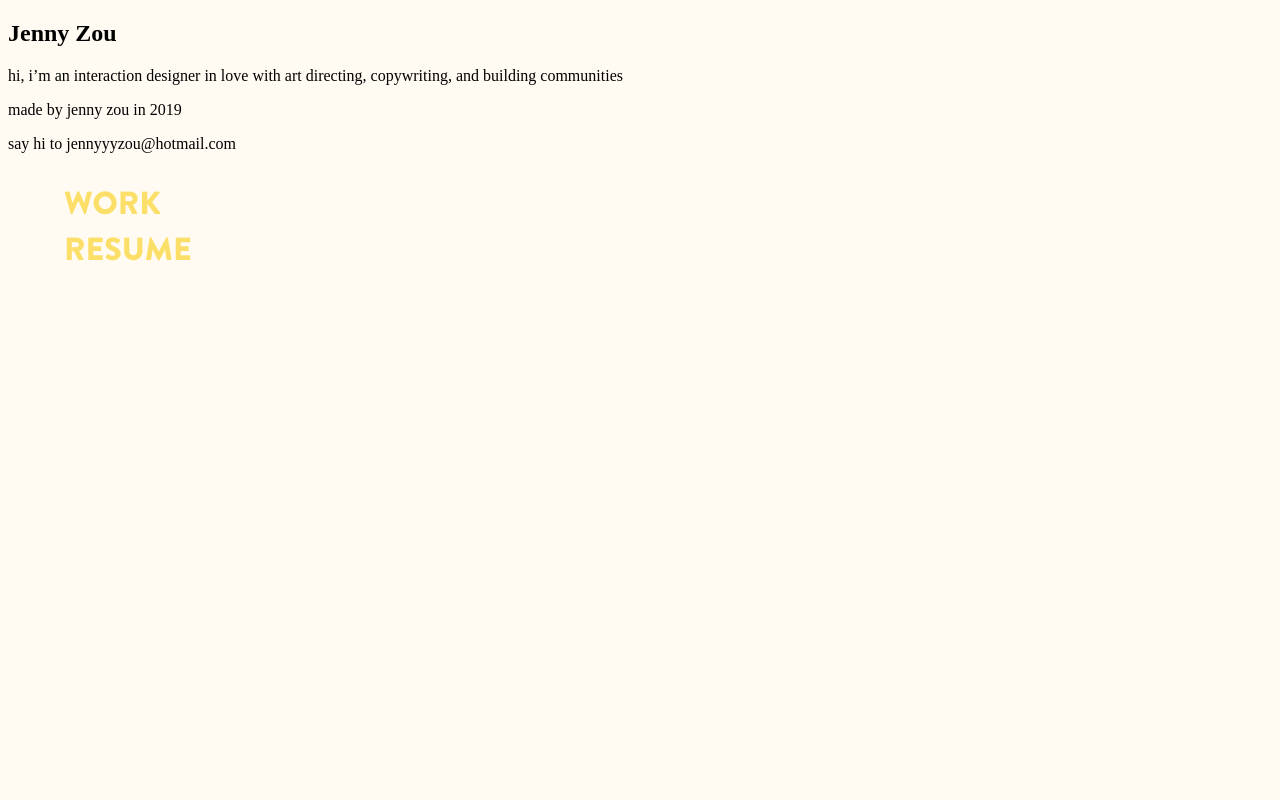
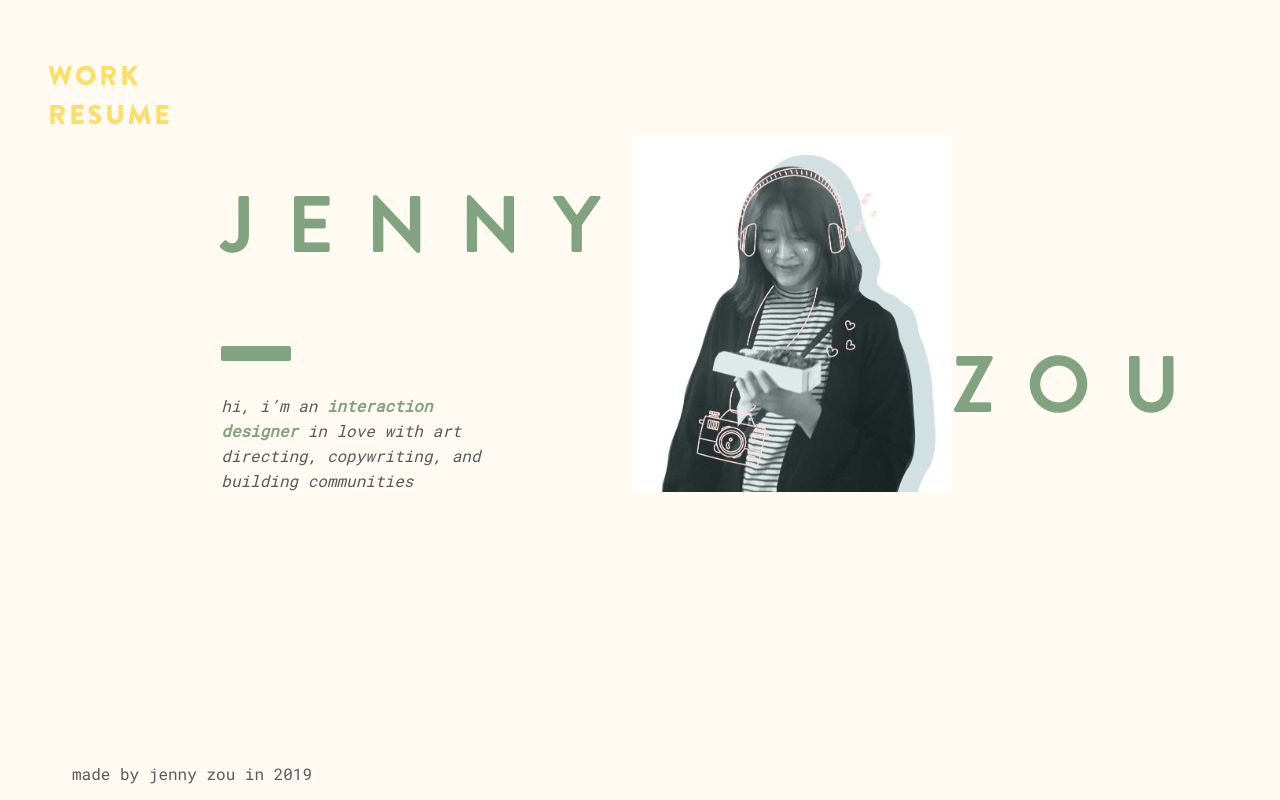
Before and after one commit to jennyyyzou/portfolio, a plain HTML site: page index.html in a window 1280 px wide. Drawn offline with Linux system fonts and the light colour scheme.

Commit message:
added grid system and basic layout of landing page

```diff
--- /dev/null
+++ b/css/fontface.css
@@ -0,0 +1,30 @@
+/* IMPLEMENT FONT */
+@font-face {
+  font-family:brandon-grotesque;
+  src:url("../font/brandon-grotesque/Brandon_reg.otf") format("opentype");
+  font-weight: normal;
+}
+
+@font-face {
+  font-family:brandon-grotesque;
+  src:url("../font/brandon-grotesque/Brandon_reg_it.otf") format("opentype");
+  font-style: italic;
+}
+
+@font-face {
+  font-family:brandon-grotesque;
+  src:url("../font/brandon-grotesque/Brandon_med.otf") format("opentype");
+  font-weight: 100;
+}
+
+@font-face {
+  font-family:brandon-grotesque;
+  src:url("../font/brandon-grotesque/Brandon_bld.otf") format("opentype");
+  font-weight: bold;
+}
+
+@font-face {
+  font-family:brandon-grotesque;
+  src:url("../font/brandon-grotesque/Brandon_blk.otf") format("opentype");
+  font-weight: bolder;
+}
--- a/css/styles.css
+++ b/css/styles.css
@@ -1,33 +1,13 @@
-/* IMPLEMENT FONT */
-@font-face {
-  font-family:brandon-grotesque;
-  src:url("../font/brandon-grotesque/Brandon_reg.otf") format("opentype");
-  font-weight: normal;
+/*//////// GRID /////////*/
+.grid-1 {
+	display: grid;
+	width: 100%;
+	max-width: 1440px;
+	margin: 0 auto;
+	grid-template-columns: 2fr 3fr 3fr 3fr;
+	/* grid-gap: 15px; */
 }
 
-@font-face {
-  font-family:brandon-grotesque;
-  src:url("../font/brandon-grotesque/Brandon_reg_it.otf") format("opentype");
-  font-style: italic;
-}
-
-@font-face {
-  font-family:brandon-grotesque;
-  src:url("../font/brandon-grotesque/Brandon_med.otf") format("opentype");
-  font-weight: 100;
-}
-
-@font-face {
-  font-family:brandon-grotesque;
-  src:url("../font/brandon-grotesque/Brandon_bld.otf") format("opentype");
-  font-weight: bold;
-}
-
-@font-face {
-  font-family:brandon-grotesque;
-  src:url("../font/brandon-grotesque/Brandon_blk.otf") format("opentype");
-  font-weight: bolder;
-}
 
 * {
   -webkit-box-sizing:border-box;
@@ -36,23 +16,39 @@
 
 body {
   background-color: #FFFBF3;
+  color: #58595B;
+}
+
+ul {
+  list-style-type: none;
+}
+
+strong {
+  font-size: bolder;
+  color: #82A37F;
+}
+
+/* /////////////////////////////////////////////////////////////////////////////// */
+/*//////////////////////////// MAIN LANDING PAGE //////////////////////////////////*/
+/* /////////////////////////////////////////////////////////////////////////////// */
+
+#landing-page div {
+    position: relative;
 }
 
 /* SIDEBAR NAVIGATION */
 .side-nav {
   font-family: 'brandon-grotesque', sans-serif;
   text-transform: uppercase;
-  position: fixed;
-  left: 0;
-  margin-top: 10em;
-  margin-left: 4em;
+  top: 2em;
 }
 
 .side-nav a {
   text-decoration: none;
   color: #FCDF68;
-  font-size: 2em;
+  font-size: 1.7em;
   display: block;
+  letter-spacing: 0.1em;
 }
 
 .side-nav a:hover {
@@ -63,6 +59,61 @@ body {
   transition: color 2s ease-out;
 }
 
+/* LANDING PAGE */
+.landing-copy {
+  top: 10em;
+}
+
+.landing-title {
+  font-family: 'brandon-grotesque', sans-serif;
+  font-weight: bolder;
+  color: #82A37F;
+  text-transform: uppercase;
+  font-size: 5em;
+  letter-spacing: 0.4em;
+  margin: 0;
+}
+
+.landing-content {
+  font-family: 'Roboto Mono', sans-serif;
+  font-style: italic;
+  max-width: 18em;
+  line-height: 25px;
+}
+
+.landing-image {
+  top: 8em;
+}
+
+.landing-copy-1 {
+  top: 20em;
+}
+
+.divider {
+  height: 15px;
+  width: 70px;
+  border-radius: 2px;
+  background-color: #82A37F;
+  margin-top: 4em;
+  margin-bottom: 2em;
+}
+
+.portrait {
+  width: 100%;
+  height: auto;
+}
+
+/* FOOTER */
+footer {
+  position: absolute;
+  bottom: 0;
+  margin-left: 4em;
+}
+
+.footer-copyright {
+  font-family: 'Roboto Mono', sans-serif;
+}
+
 /* RESPONSIVENESS */
 /* On smaller screens, where height is less than 450px, change the style of the sidebar (less padding and a smaller font size) */
 @media screen and (max-height: 450px) {
--- a/index.html
+++ b/index.html
@@ -8,40 +8,49 @@
     <!-- LINK SECTION -->
     <link rel="icon" href="img/icon.jpg">
     <link rel="stylesheet" href="css/styles.css" type="text/css">
+    <link rel="stylesheet" href="css/fontface.css" type="text/css">
     <link href="https://fonts.googleapis.com/css?family=Roboto+Mono&display=swap" rel="stylesheet">
 
   </head>
 
   <body>
-    <!-- SIDE NAVIGATION -->
-    <header>
-      <nav class="side-nav">
-          <a href="#work" class="nav-button">work</a>
-          <a href="resume.pdf" class="nav-button">resume</a>
-      </nav>
-    </header>
-
-  <main>
-    <section class="landing-page">
-      <div class="landing-title">
-        <h1>Jenny Zou</h2>
+    <section id="landing-page" class="grid-1">
+      <div class="side-nav">
+        <ul>
+          <li><a href="#work" class="nav-button">work</a></li>
+          <li><a href="resume.pdf" class="nav-button">resume</a></li>
+        </ul>
       </div>
 
-      <div class="landing-content">
-        <p>hi, i’m an interaction designer in love with art directing, copywriting, and building communities </p>
+      <div class="landing-copy">
+        <h1 class="landing-title">Jenny</h1>
+        <div class="divider"></div>
+        <div class="landing-content">
+          <p>hi, i’m an <strong>interaction designer</strong> in love with art directing, copywriting, and building communities </p>
+        </div>
       </div>
+
+      <div class="landing-image">
+        <img src="img/portrait.jpg" alt="Portrait" class="portrait">
+      </div>
+
+      <div class="landing-copy-1">
+        <h1 class="landing-title">Zou</h1>
+      </div>
+
     </section>
 
-
-
-  </main>
-
+    <!-- <section id="work" class="project-list">
+      <h2>Project 1</h2>
+      <h2>Project 2</h2>
+      <h2>Project 3</h2>
+    </section> -->
   </body>
 
   <footer>
     <div class="footer-copyright">
       <p>made by jenny zou in 2019</p>
-      <p>say hi to jennyyyzou@hotmail.com</p>
+      <!-- <p>say hi to <a href="mailto:yyzou@sfu.ca?subject=Hey!" class="in-text-link">jennyyyzou@hotmail.com</a></p> -->
     </div>
   </footer>
 </html>
```
Also changed, not shown: img/portrait.jpg (renamed from img/myself.jpg).
